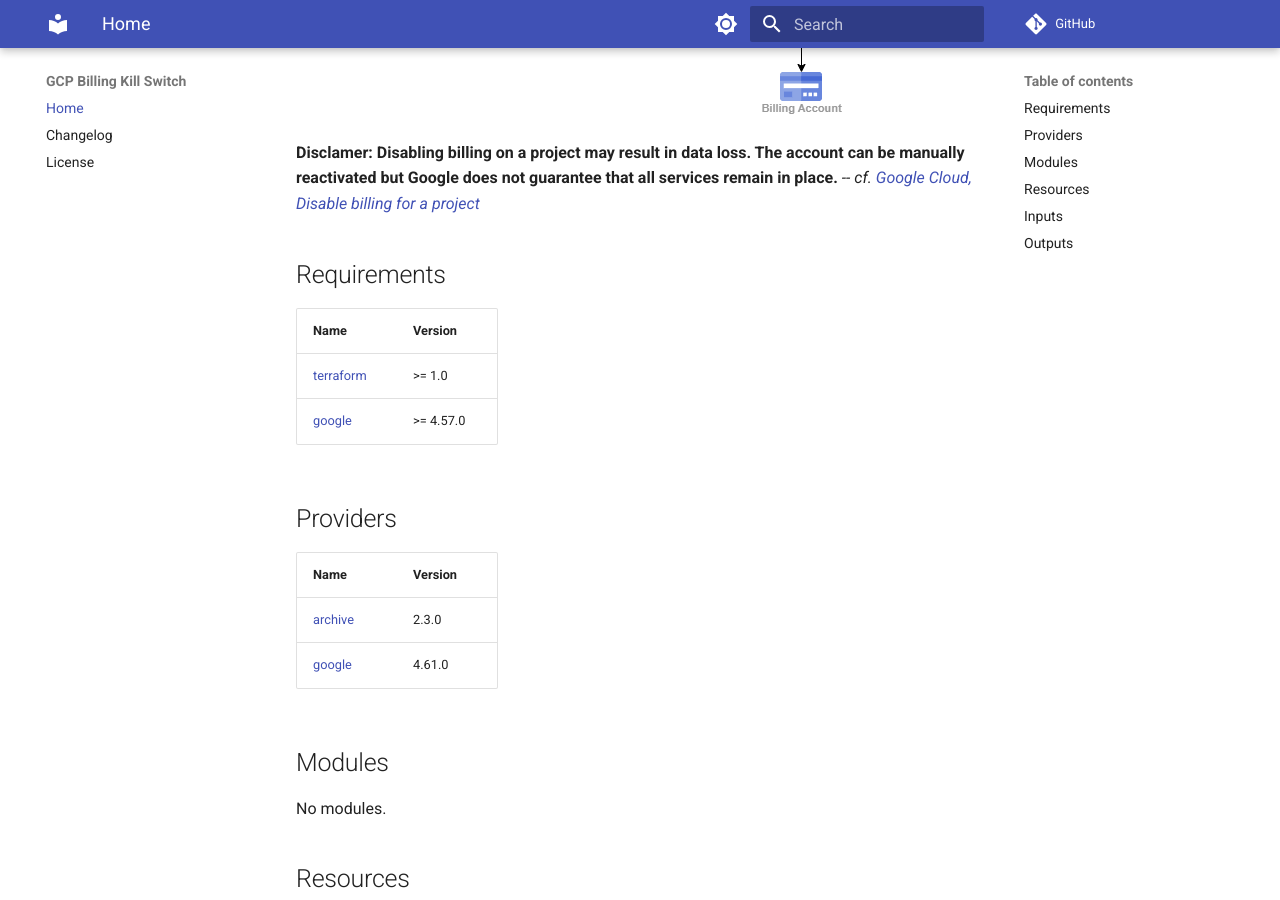
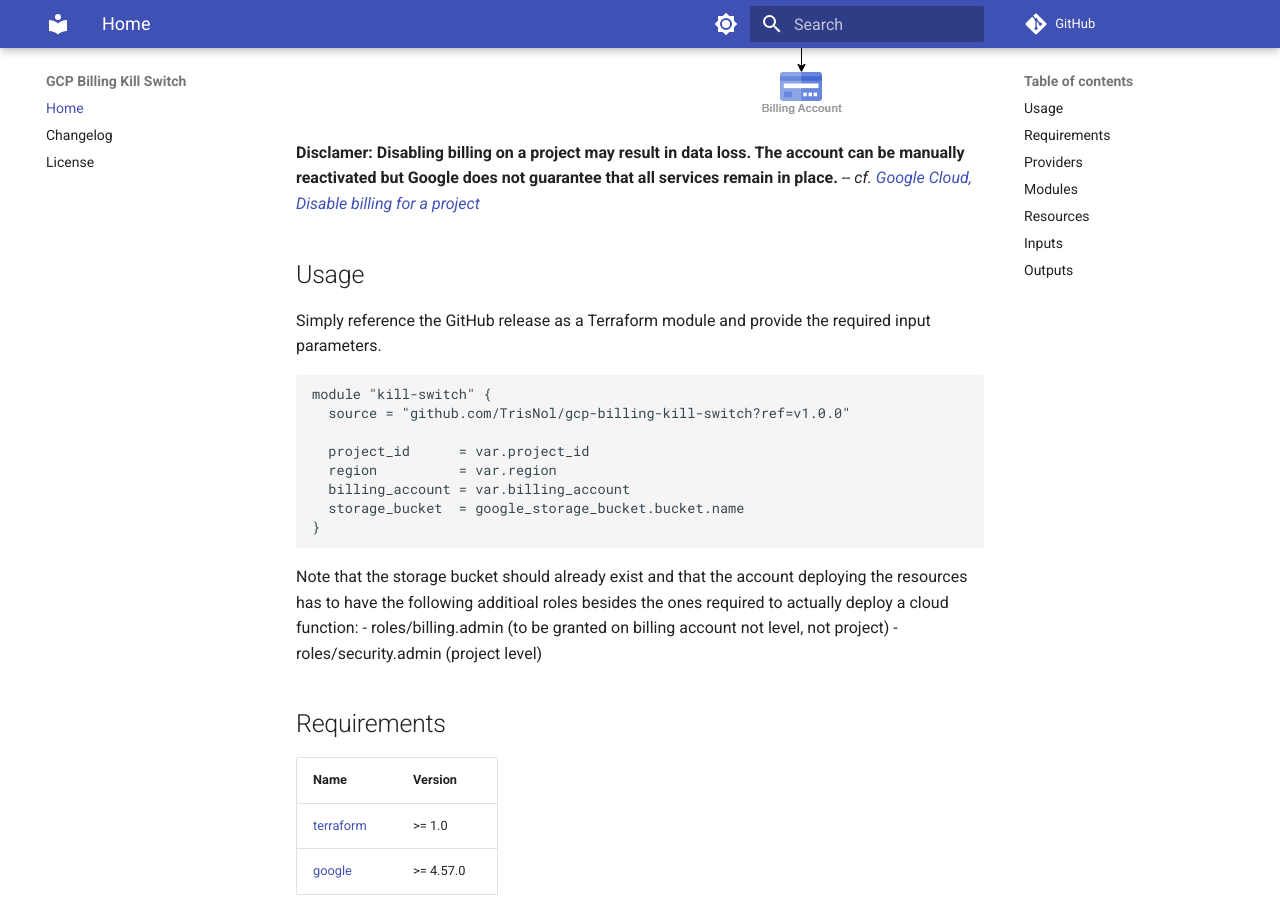
Before and after one commit to TrisNol/gcp-billing-kill-switch, an MkDocs documentation site: the page built from docs/README.md, in a window 1280 px wide and 900 px high, scrolled down 424 px. Built offline with MkDocs 1.6.1 and Material for MkDocs 9.7.7, drawn with Linux system fonts in a browser that asks for light colours; comment, search, counter and statistics services are not loaded.

Commit message:
docs on module usage

````diff
--- a/docs/README.md
+++ b/docs/README.md
@@ -6,6 +6,23 @@
 
 **Disclamer: Disabling billing on a project may result in data loss. The account can be manually reactivated but Google does not guarantee that all services remain in place.**
 <cite> -- cf. [Google Cloud, Disable billing for a project](https://cloud.google.com/billing/docs/how-to/modify-project?hl=en#disable_billing_for_a_project) </cite>
+
+## Usage
+Simply reference the GitHub release as a Terraform module and provide the required input parameters.
+```hcl
+module "kill-switch" {
+  source = "github.com/TrisNol/gcp-billing-kill-switch?ref=v1.0.0"
+
+  project_id      = var.project_id
+  region          = var.region
+  billing_account = var.billing_account
+  storage_bucket  = google_storage_bucket.bucket.name
+}
+```
+
+Note that the storage bucket should already exist and that the account deploying the resources has to have the following additioal roles besides the ones required to actually deploy a cloud function:
+- roles/billing.admin (to be granted on billing account not level, not project)
+- roles/security.admin (project level)
 
 <!-- BEGIN_TF_DOCS -->
 ## Requirements
````
